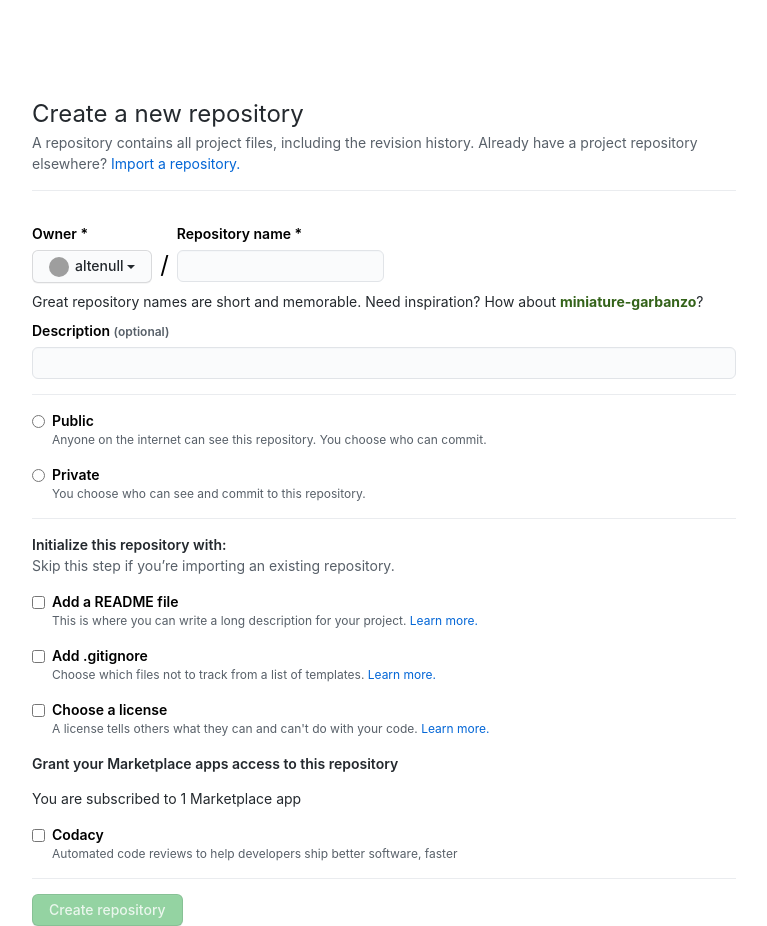
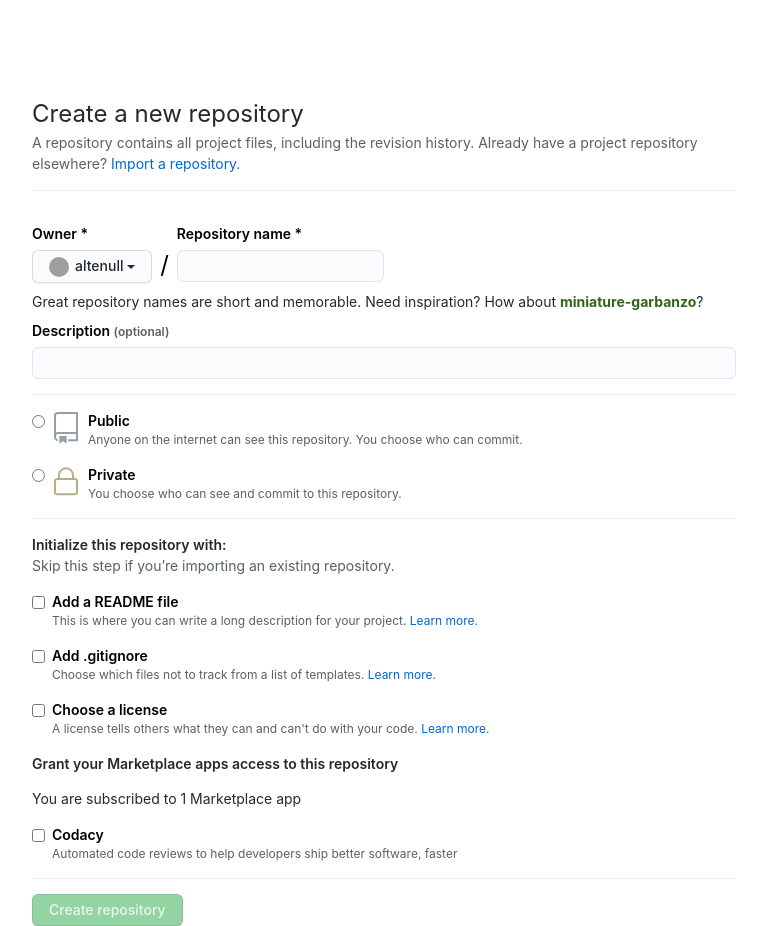
Before and after one commit to altenull/simple-publish, a React (Create React App) app: page / in a window 1280 px wide. Shown: the whole page, without its empty margins (256-1023 px from the left). Built offline with nearby package versions, Linux system fonts and the light colour scheme; grey boxes are pictures that could not be loaded.

Commit message:
feat(new-repository, ui): being able to have icon prop to RadioButton component, add icons radio buttons in new repository page

```diff
--- a/src/components/pages/NewRepositoryPage/NewRepositoryPage.js
+++ b/src/components/pages/NewRepositoryPage/NewRepositoryPage.js
@@ -1,6 +1,14 @@
 import { Fragment, React } from "react";
 import { ContentsHeader, OwnerDropdown } from "../../new-repository";
-import { Button, Checkbox, HorizontalRule, Input, RadioButton } from "../../ui";
+import {
+  Button,
+  BookIcon,
+  LockIcon,
+  Checkbox,
+  HorizontalRule,
+  Input,
+  RadioButton,
+} from "../../ui";
 import "./NewRepositoryPage.css";
 
 const NewRepositoryPage = () => {
@@ -41,10 +49,12 @@ const NewRepositoryPage = () => {
         <RadioButton
           label="Public"
           description="Anyone on the internet can see this repository. You choose who can commit."
+          icon={<BookIcon color="#959da5" />}
         />
         <RadioButton
           label="Private"
           description="You choose who can see and commit to this repository."
+          icon={<LockIcon color="#735c0f80" />}
         />
 
         <HorizontalRule />
--- a/src/components/ui/RadioButton/RadioButton.css
+++ b/src/components/ui/RadioButton/RadioButton.css
@@ -4,6 +4,9 @@
   flex-direction: column;
   padding-left: 20px;
   margin: 15px 0;
+}
+.radio-button-wrapper-with-icon {
+  padding-left: 56px;
 }
 
 .radio-button-label {
@@ -16,6 +19,18 @@
   position: absolute;
   margin: 5px 0 0 -20px;
 }
+.radio-button-with-icon {
+  margin: 5px 0 0 -56px;
+}
+
+.radio-button-icon {
+  position: absolute;
+  left: 18px;
+  top: 0;
+  max-width: 32px;
+  max-height: 32px;
+  margin-top: 2px;
+}
 
 .radio-button-description {
   margin: 0;
--- a/src/components/ui/RadioButton/RadioButton.js
+++ b/src/components/ui/RadioButton/RadioButton.js
@@ -1,13 +1,25 @@
 import { React } from "react";
 import "./RadioButton.css";
 
-const RadioButton = ({ label, description }) => {
+const RadioButton = ({ label, description, icon }) => {
+  const hasIcon = icon != null;
+
   return (
-    <div className="radio-button-wrapper">
+    <div
+      className={`radio-button-wrapper${
+        hasIcon ? " radio-button-wrapper-with-icon" : ""
+      }`}
+    >
       <label className="radio-button-label">
-        <input type="radio" className="radio-button" />
+        <input
+          type="radio"
+          className={`radio-button${hasIcon ? " radio-button-with-icon" : ""}`}
+        />
         {label}
       </label>
+
+      {hasIcon && <span className="radio-button-icon">{icon}</span>}
+
       {description != null && (
         <div className="radio-button-description">{description}</div>
       )}
```
